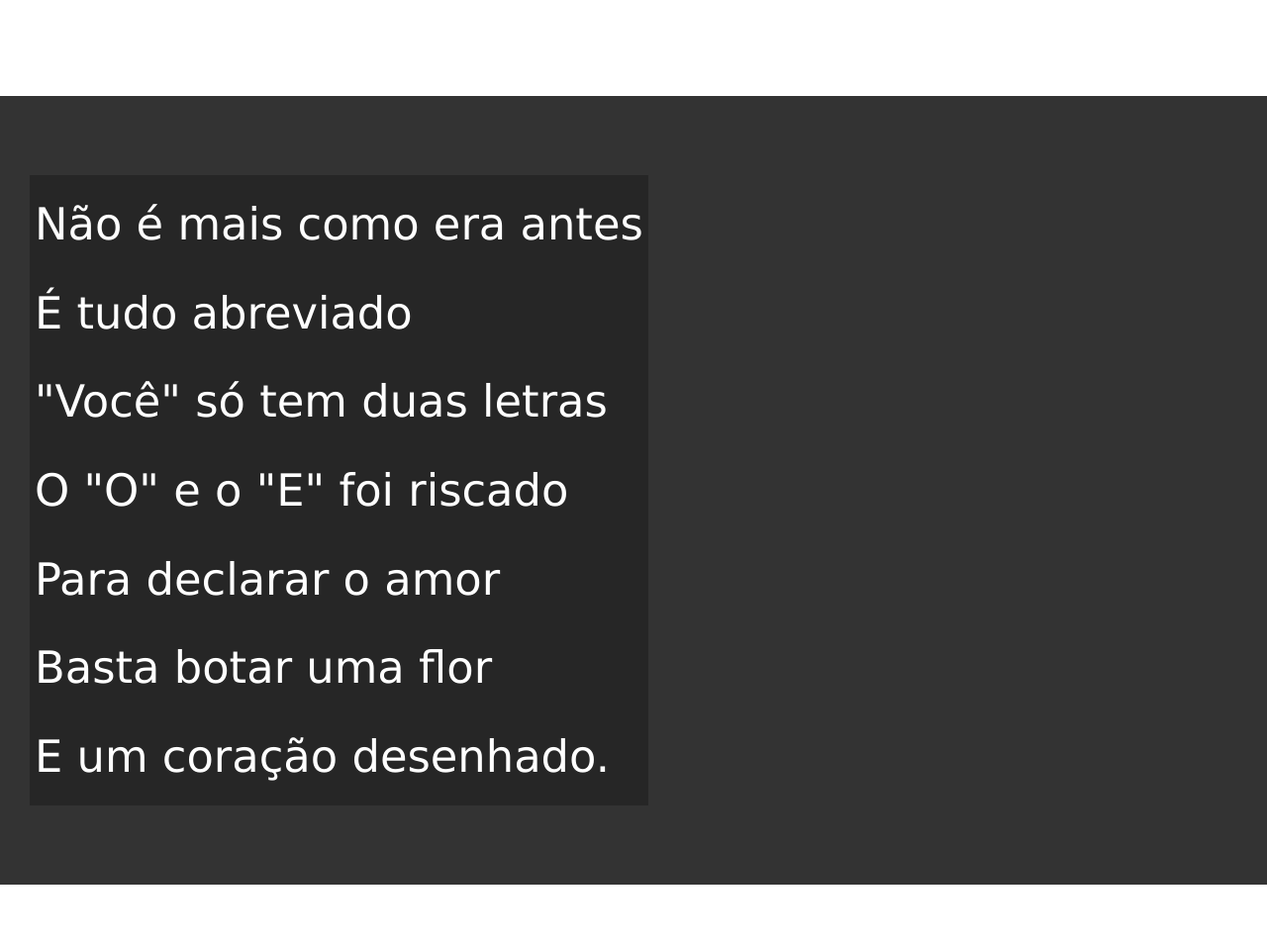
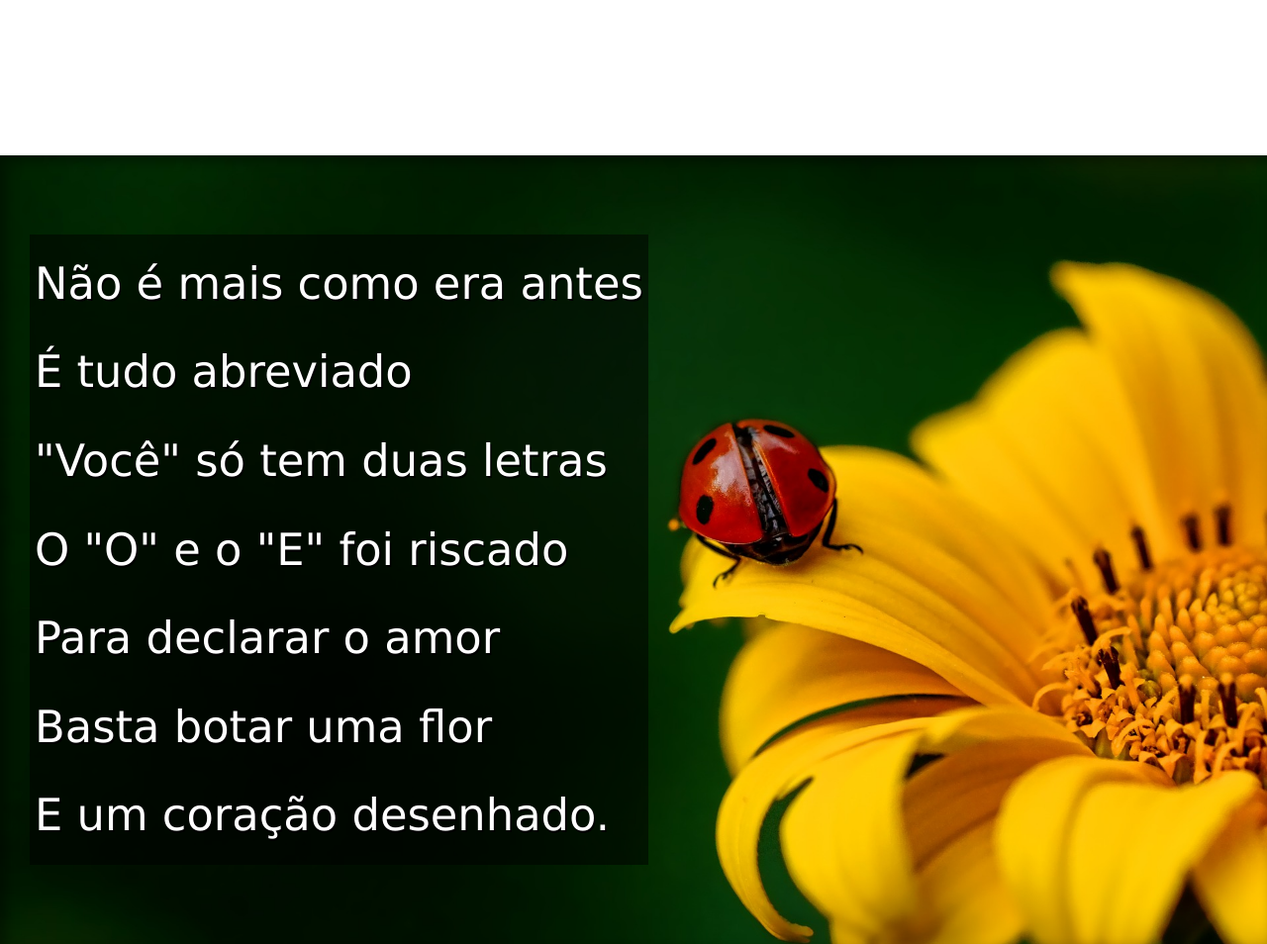
Before and after one commit to MariaClaraBermudez/html, a plain HTML site: page desafio/desafio012/index.html in a window 1280 px wide. Shown: the part 958-1912 px from the top of the page at 99% size. Drawn offline with Linux system fonts and the light colour scheme.

Commit message:
terminei desafio 12

```diff
--- a/desafio/desafio012/estilo/style.css
+++ b/desafio/desafio012/estilo/style.css
@@ -35,7 +35,7 @@ header > h1 {
     padding-top: 50px;
     font-variant: small-caps;
     font-family: var(--fonte2);
-    font-size: 10vw;
+    font-size: 8vw;
 }
 
 header> p {
@@ -61,6 +61,10 @@ section{
     font-size: 3.5vw;
 }
 
+section > p {
+padding-bottom: 2em;
+}
+
 section.normal {
     background-color: white;
     color: black;
@@ -69,12 +73,27 @@ section.normal {
 section.imagem{
     background-color: rgba(51, 51, 51);
     color: white;
+    box-shadow: inset 6px 6px 13px 0px rgba(0, 0, 0, 0.418);
+    background-size: cover;
+    background-attachment: fixed;
 }
 
 section.imagem >p {
     display: inline-block;
     padding: 5px;
-    background-color: rgba(0, 0, 0, 0.253);
+    background-color: rgba(0, 0, 0, 0.514);
+    text-shadow: 1.5px 1.5px 0px black;
+}
+
+section#img01{
+    background-image: url('../imagens/background001.jpg');
+    background-position: right center;
+
+}
+
+section#img02{
+    background-image: url('../imagens/background002.jpg');
+
 }
 
 footer{
--- a/desafio/desafio012/index.html
+++ b/desafio/desafio012/index.html
@@ -11,7 +11,7 @@
     <header>
         <h1>Cordel Moderno</h1>
         <p>
-            Por <a href=" https://www.recantodasletras.com.br/poesias/3186743]" target="_blank">Milton Duarte</a>
+            Por <a href=" https://www.recantodasletras.com.br/poesias/3186743"target="_blank">Milton Duarte</a>
         </p>
 
     </header>
@@ -28,7 +28,7 @@
         </p>
     </section>
 
-    <section class="imagem">
+    <section class="imagem" id="img01">
         <p>
             Não é mais como era antes <br>
             É tudo abreviado <br>
@@ -62,7 +62,7 @@
         </p>
     </section>
 
-    <section class="imagem">
+    <section class="imagem" id="img02">
         <p>
             Tenho saudade das cartas <br>
             Escritas com a própria mão <br>
```
